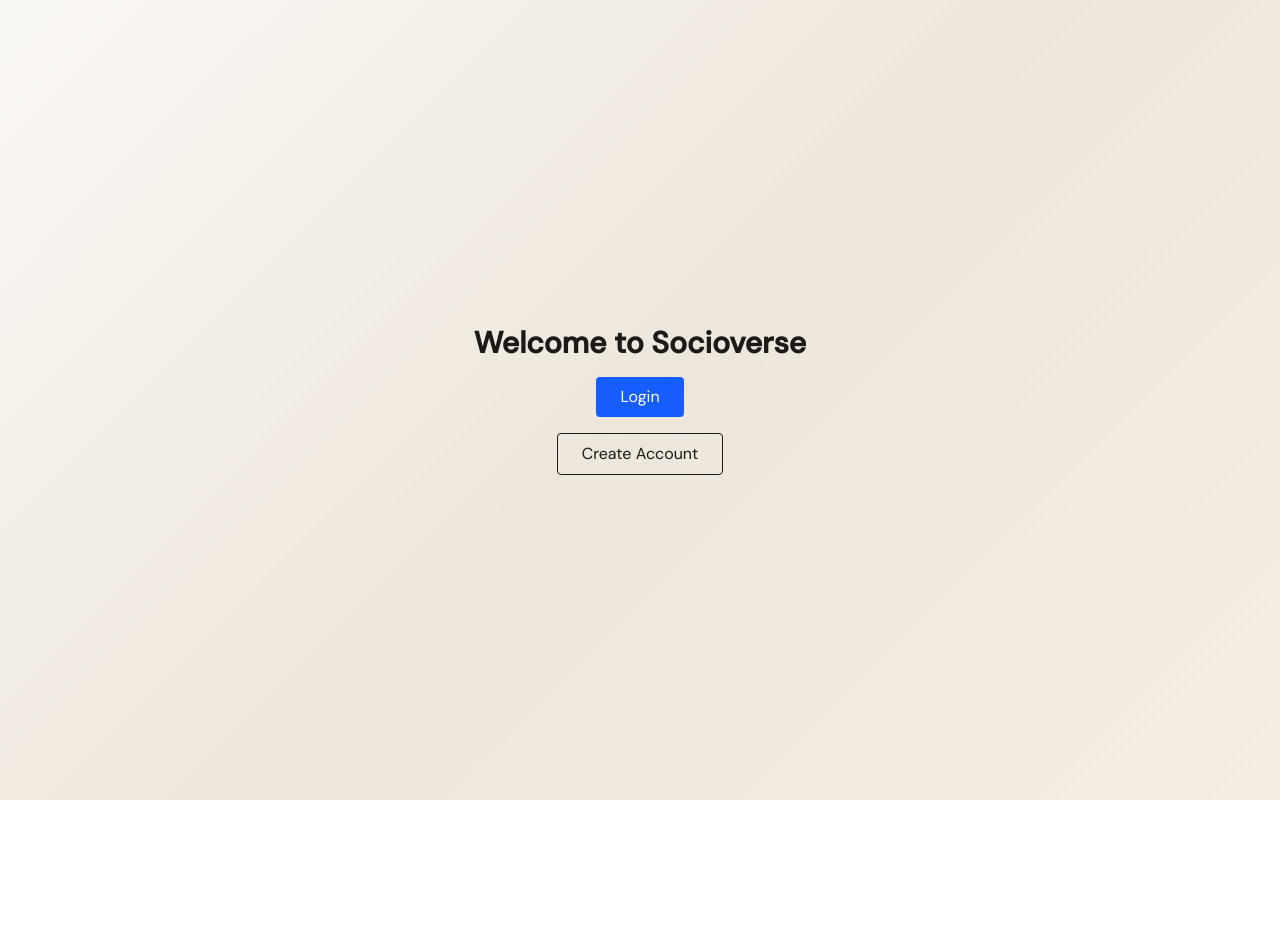
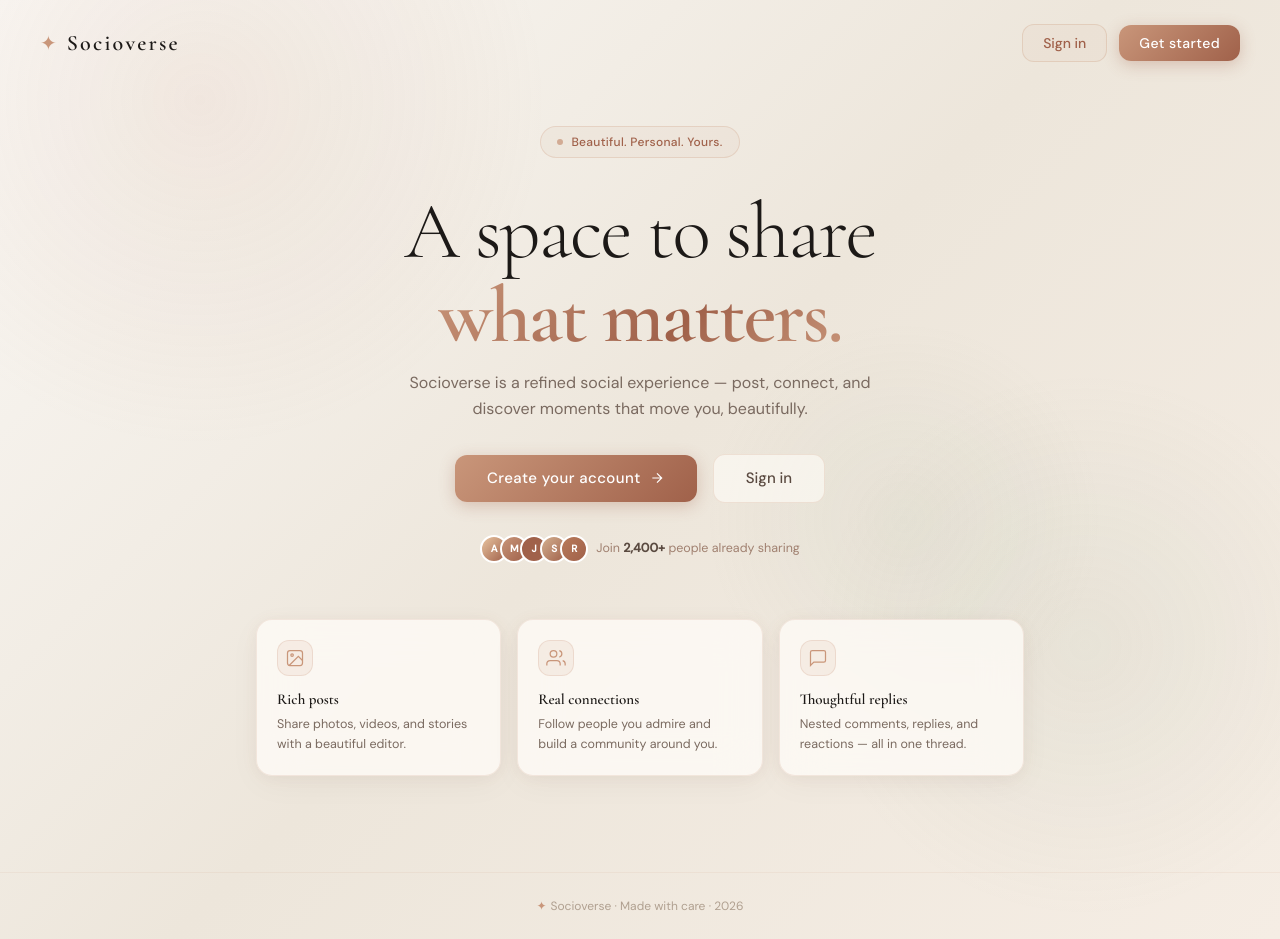
Before and after one commit to amansingh62/SocioVerse, a Next.js app in the folder frontend/: page / in a window 1280 px wide. Before the commit the page ends 800 px from the top, so only its background shows below. Built offline with nearby package versions, Linux system fonts and the light colour scheme.

Commit message:
Designed the landing page

```diff
--- a/frontend/app/page.tsx
+++ b/frontend/app/page.tsx
@@ -6,22 +6,168 @@ export default function Page() {
   const router = useRouter();
 
   return (
-    <div className="flex flex-col items-center justify-center h-screen gap-4">
-      <h1 className="text-3xl font-bold">Welcome to Socioverse</h1>
+    <div className="min-h-screen relative overflow-hidden flex flex-col">
 
+      {/* Ambient blobs */}
+      <div className="bg-blob-1" />
+      <div className="bg-blob-2" />
+      {/* Extra decorative blob */}
+      <div
+        className="fixed pointer-events-none z-0"
+        style={{
+          width: 400, height: 400, borderRadius: "9999px",
+          background: "radial-gradient(circle, rgba(143,166,138,0.09) 0%, transparent 70%)",
+          top: "40%", left: "55%",
+        }}
+      />
+
+      {/* ── Nav ── */}
+      <nav className="relative z-10 flex items-center justify-between px-10 py-6">
+        <div className="flex items-center gap-2.5">
+          <span className="text-[#c9967a] text-xl">✦</span>
+          <span className="font-display text-[22px] font-semibold tracking-widest text-[#1c1917]">
+            Socioverse
+          </span>
+        </div>
+        <div className="flex items-center gap-3">
           <button
             onClick={() => router.push("/login")}
-        className="px-6 py-2 bg-blue-600 text-white rounded"
+            className="px-5 py-2 rounded-xl text-sm font-medium text-[#a0614a] border border-[rgba(201,150,122,0.28)] bg-[rgba(201,150,122,0.06)] hover:bg-[rgba(201,150,122,0.12)] transition-all duration-200"
           >
-        Login
+            Sign in
           </button>
-
           <button
             onClick={() => router.push("/register")}
-        className="px-6 py-2 border rounded"
+            className="btn-primary px-5 py-2 text-sm"
           >
-        Create Account
+            Get started
           </button>
+        </div>
+      </nav>
+
+      {/* ── Hero ── */}
+      <section className="relative z-10 flex-1 flex flex-col items-center justify-center text-center px-6 pt-10 pb-24 gap-8">
+
+        {/* Badge */}
+        <div className="flex items-center gap-2 px-4 py-1.5 rounded-full border border-[rgba(201,150,122,0.25)] bg-[rgba(201,150,122,0.07)] text-[12px] text-[#a0614a] font-medium tracking-wide">
+          <span className="w-1.5 h-1.5 rounded-full bg-[#c9967a] animate-pulse" />
+          Beautiful. Personal. Yours.
+        </div>
+
+        {/* Headline */}
+        <div className="flex flex-col items-center gap-3 max-w-3xl">
+          <h1 className="font-display text-[64px] md:text-[80px] font-light text-[#1c1917] leading-[1.05] tracking-tight">
+            A space to share
+            <br />
+            <span
+              className="font-semibold"
+              style={{
+                background: "linear-gradient(135deg, #c9967a 0%, #a0614a 60%, #c9967a 100%)",
+                WebkitBackgroundClip: "text",
+                WebkitTextFillColor: "transparent",
+                backgroundClip: "text",
+              }}
+            >
+              what matters.
+            </span>
+          </h1>
+          <p className="text-[16px] text-[#7a6a60] leading-relaxed max-w-lg">
+            Socioverse is a refined social experience — post, connect, and
+            discover moments that move you, beautifully.
+          </p>
+        </div>
+
+        {/* CTA buttons */}
+        <div className="flex items-center gap-4 flex-wrap justify-center">
+          <button
+            onClick={() => router.push("/register")}
+            className="btn-primary px-8 py-3 text-[15px] flex items-center gap-2"
+          >
+            Create your account
+            <svg viewBox="0 0 24 24" fill="none" stroke="currentColor" strokeWidth="1.8" className="w-4 h-4">
+              <path d="M5 12h14M12 5l7 7-7 7" />
+            </svg>
+          </button>
+          <button
+            onClick={() => router.push("/login")}
+            className="px-8 py-3 rounded-xl text-[15px] font-medium text-[#5a4a40] border border-[rgba(201,150,122,0.22)] bg-[rgba(255,253,249,0.6)] hover:bg-[rgba(201,150,122,0.06)] transition-all duration-200"
+          >
+            Sign in
+          </button>
+        </div>
+
+        {/* Social proof */}
+        <div className="flex items-center gap-2 text-[12.5px] text-[#a08070]">
+          <div className="flex -space-x-2">
+            {["#e8c4a0", "#c9967a", "#a0614a", "#d4b090", "#b87a5a"].map((c, i) => (
+              <div
+                key={i}
+                className="w-7 h-7 rounded-full border-2 border-white flex items-center justify-center text-white text-[10px] font-bold"
+                style={{ background: `linear-gradient(135deg, ${c}, #a0614a)` }}
+              >
+                {["A", "M", "J", "S", "R"][i]}
+              </div>
+            ))}
+          </div>
+          <span>Join <strong className="text-[#5a4a40]">2,400+</strong> people already sharing</span>
+        </div>
+
+        {/* ── Feature cards ── */}
+        <div className="grid grid-cols-1 md:grid-cols-3 gap-4 max-w-3xl w-full mt-6">
+          {[
+            {
+              icon: (
+                <svg viewBox="0 0 24 24" fill="none" stroke="currentColor" strokeWidth="1.5" className="w-5 h-5">
+                  <rect x="3" y="3" width="18" height="18" rx="3" />
+                  <circle cx="8.5" cy="8.5" r="1.5" />
+                  <path d="M21 15l-5-5L5 21" />
+                </svg>
+              ),
+              title: "Rich posts",
+              desc: "Share photos, videos, and stories with a beautiful editor.",
+            },
+            {
+              icon: (
+                <svg viewBox="0 0 24 24" fill="none" stroke="currentColor" strokeWidth="1.5" className="w-5 h-5">
+                  <path d="M17 21v-2a4 4 0 0 0-4-4H5a4 4 0 0 0-4 4v2" />
+                  <circle cx="9" cy="7" r="4" />
+                  <path d="M23 21v-2a4 4 0 0 0-3-3.87M16 3.13a4 4 0 0 1 0 7.75" />
+                </svg>
+              ),
+              title: "Real connections",
+              desc: "Follow people you admire and build a community around you.",
+            },
+            {
+              icon: (
+                <svg viewBox="0 0 24 24" fill="none" stroke="currentColor" strokeWidth="1.5" className="w-5 h-5">
+                  <path d="M21 15a2 2 0 0 1-2 2H7l-4 4V5a2 2 0 0 1 2-2h14a2 2 0 0 1 2 2z" />
+                </svg>
+              ),
+              title: "Thoughtful replies",
+              desc: "Nested comments, replies, and reactions — all in one thread.",
+            },
+          ].map(({ icon, title, desc }) => (
+            <div
+              key={title}
+              className="glass-card rounded-2xl p-5 text-left flex flex-col gap-3 post-card-hover"
+            >
+              <div className="w-9 h-9 rounded-xl bg-[rgba(201,150,122,0.12)] border border-[rgba(201,150,122,0.20)] flex items-center justify-center text-[#c9967a]">
+                {icon}
+              </div>
+              <div>
+                <p className="font-display text-[15px] font-semibold text-[#1c1917] mb-1">{title}</p>
+                <p className="text-[12.5px] text-[#7a6a60] leading-relaxed">{desc}</p>
+              </div>
+            </div>
+          ))}
+        </div>
+      </section>
+
+      {/* ── Footer ── */}
+      <footer className="relative z-10 text-center py-6 text-[12px] text-[#b0a090] border-t border-[rgba(201,150,122,0.10)]">
+        <span className="text-[#c9967a] mr-1">✦</span>
+        Socioverse · Made with care · {new Date().getFullYear()}
+      </footer>
     </div>
   );
 }
```
Lines whose indentation alone changed are shown as unchanged.
